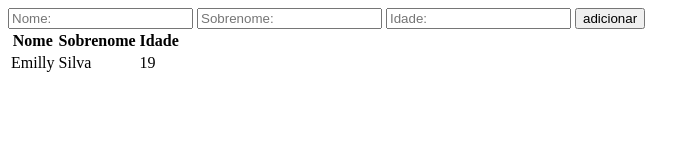
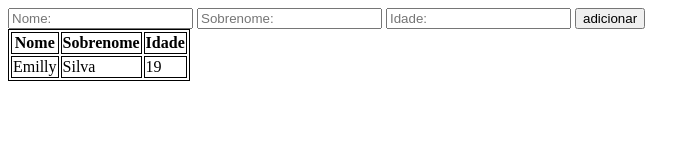
Before and after one commit to emillymlss/table-js, a plain HTML site: page index.html in a window 1280 px wide. Shown: the whole page, without its empty margins (0-700 px from the left). Drawn offline with Linux system fonts and the light colour scheme.

Commit message:
Update index.html

```diff
--- a/index.html
+++ b/index.html
@@ -1,6 +1,16 @@
 <!DOCTYPE html>
 <html>
+    <head>
+         <style>
+            table, td, th {
+                border: 1px solid black;
+            }
+         </style>
+
+    </head>
     <body>
+
+
 
         <script>
             function adiciona(){
```
